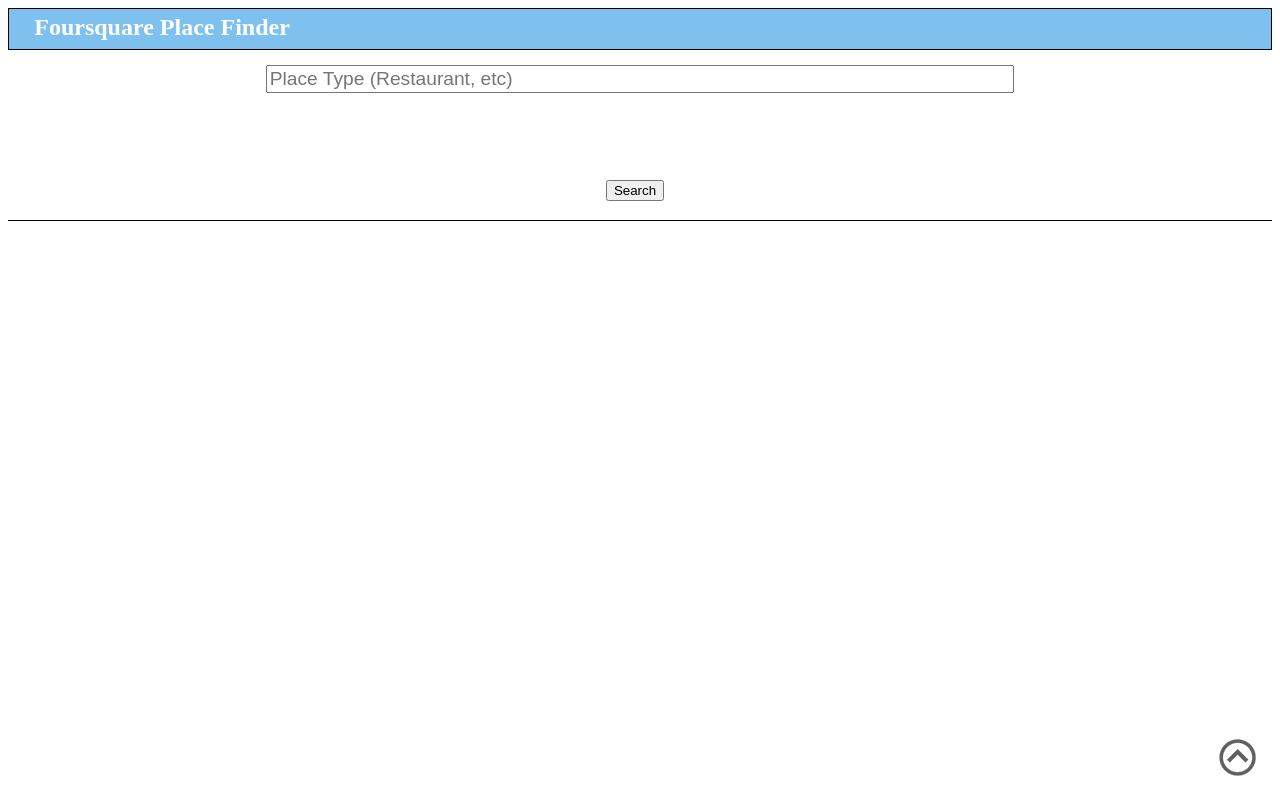
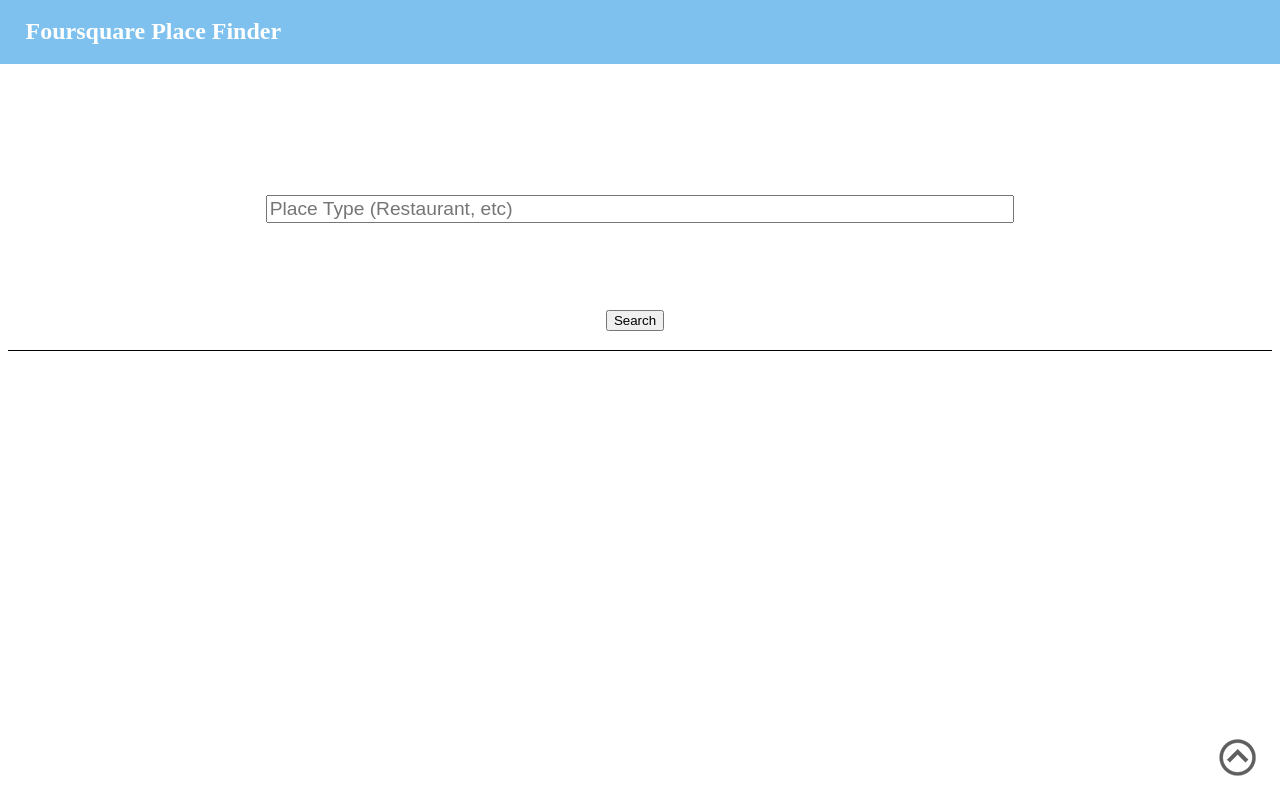
Before and after one commit to davefeucht/venue-finder, a website: page index.html in a window 1280 px wide. Drawn offline with nearby package versions, Linux system fonts and the light colour scheme; files that its build step writes are made by us from their sources.

Commit message:
Updated meta viewport tag to set to device-width and not allow zoom. Minor tweaks to CSS styles.

```diff
--- a/css/app.css
+++ b/css/app.css
@@ -9,12 +9,17 @@
   color: #FFFFFF;
   background-color: var(--header-color);
   padding-left: 2%;
-  border: 1px solid black;
 }
 
 /* Setup styles for the page header */
 .header--page {
-  grid-template-rows: 5px 30px 5px;
+  position: fixed;
+  left: 0;
+  top: 0;
+  width: 100%;
+  height: 8%;
+  grid-template-rows: 10% 80% 10%;
+  align-items: center;
 }
 
 /* Setup styles for the text in the page header */
@@ -29,7 +34,7 @@
 .form {
   display: grid;
   width: 100%;
-  margin: 10px 10px 10px 0;
+  margin: 15% 10px 10px 0;
   border-bottom: 1px solid black;
   grid-template-rows: 60px 50px 50px;
 }
--- a/index.html
+++ b/index.html
@@ -1,7 +1,7 @@
 <html>
 <head>
   <title>Foursquare Place Finder</title>
-  <meta name="viewport" content="width=400, initial-scale=1">
+  <meta name="viewport" content="width=device-width, initial-scale=1, maximum-scale=1">
   <link rel="stylesheet" type="text/css" href="css/app.css">
   <script src="https://code.jquery.com/jquery-3.3.1.min.js" integrity="sha256-FgpCb/KJQlLNfOu91ta32o/NMZxltwRo8QtmkMRdAu8=" crossorigin="anonymous"></script>
   <script src="js/site.js"></script>
```
